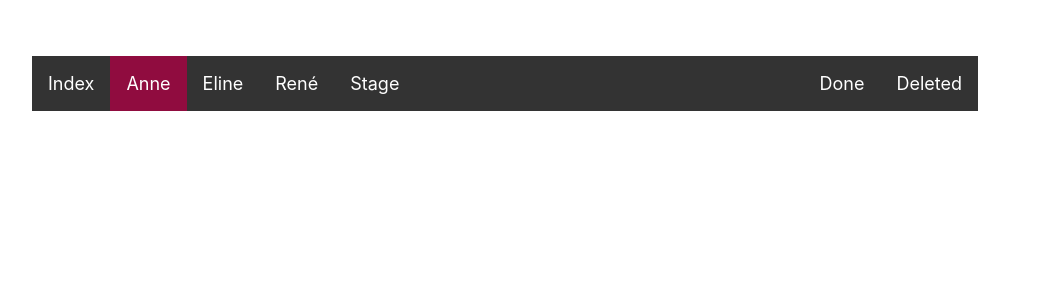
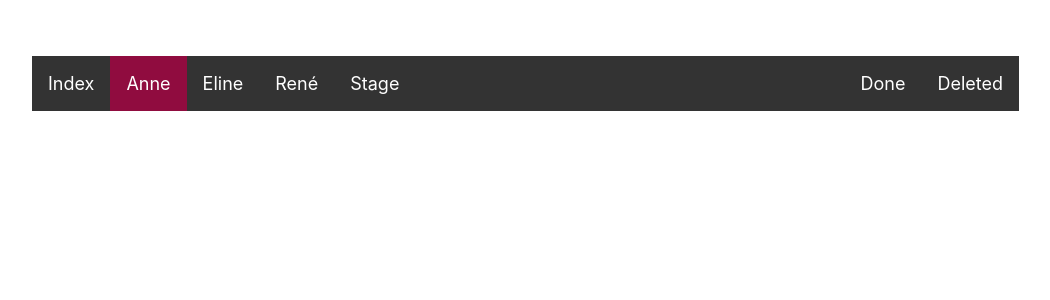
Before and after one commit to annemarijn/bookstodo, a Flask app: page /Anne in a window 1280 px wide. Shown: the top 300 px of the page, without its empty margins (127-1177 px from the left). Run offline with Flask 2, Linux system fonts and the light colour scheme; some libraries are stand-ins or nearby versions.

Commit message:
second attempt to fix the width of the navbar

```diff
--- a/templates/layout.html
+++ b/templates/layout.html
@@ -4,6 +4,7 @@
 .main {
     overflow: hidden;
     white-space: nowrap;
+    width: 100%;
 }
 
 .main ul li {
@@ -52,7 +53,7 @@
 
 /* Navbar */
 .navbar {
-    width: 1003px;
+    width: 100%;
 }
 
 .navbar ul {
```
